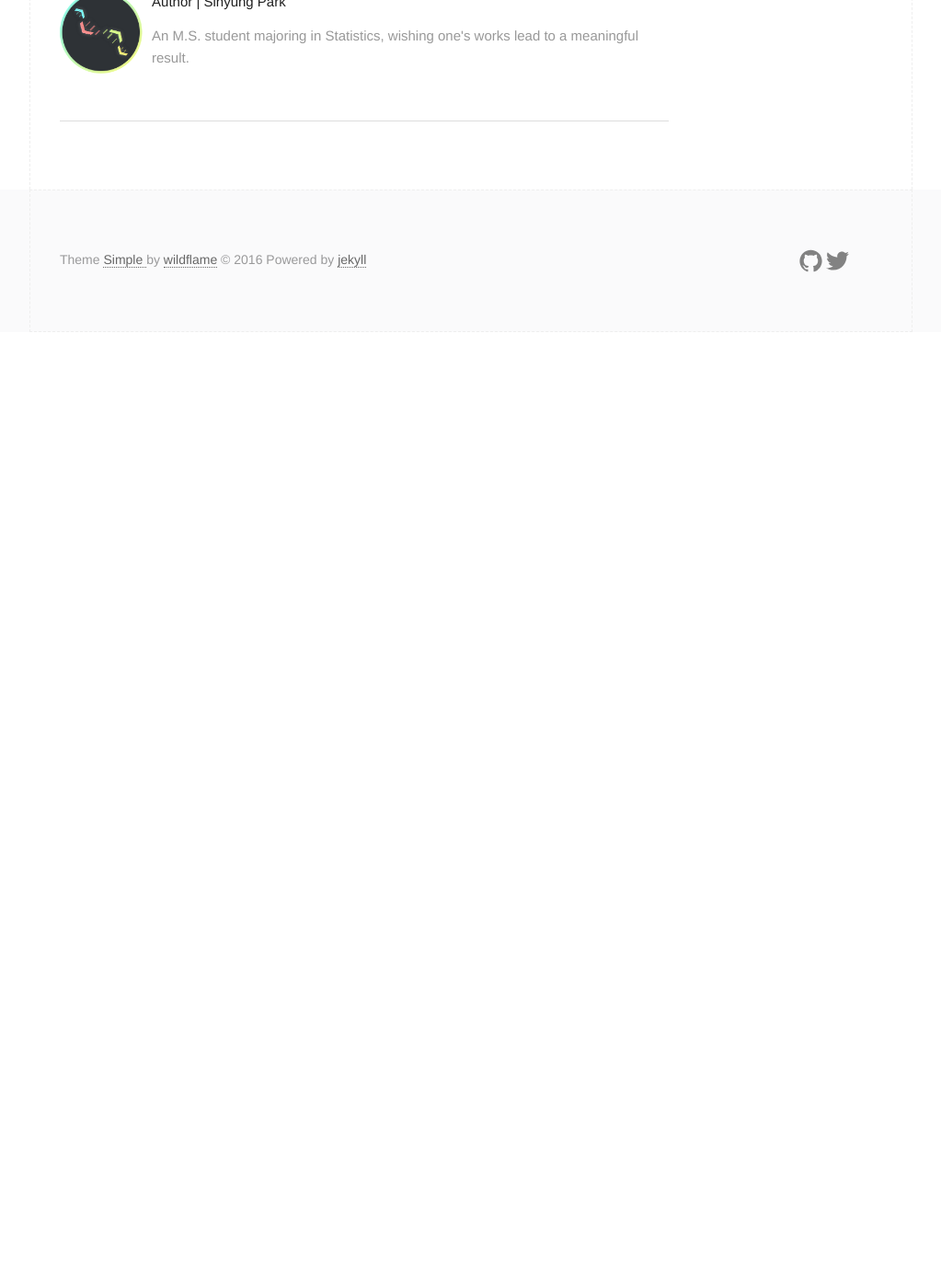
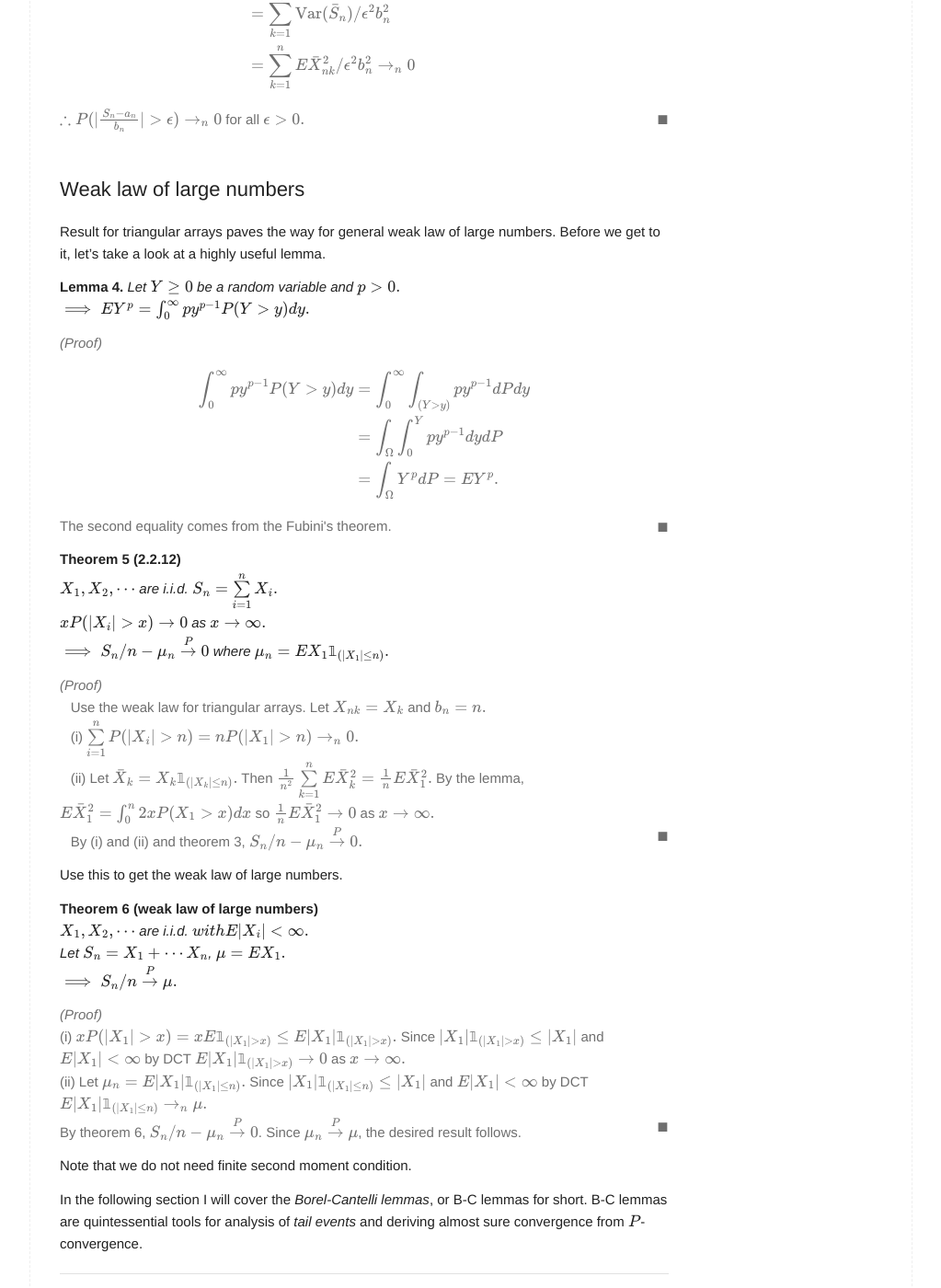
Before and after one commit to naturale0/naturale0.github.io, a Jekyll site: the page built from _posts/2020-12-20-[PTE] 2.2 WLLN.md, in a window 1280 px wide and 1400 px high, scrolled down 2128 px. Shown: the whole window at 92% size, without its empty margins (128-1151 px from the left). Built offline with Jekyll 4.4.1, drawn with Linux system fonts in a browser that asks for light colours; formulas are drawn with MathJax 3; comment, search, counter and statistics services are not loaded; before the commit the page ends 2489 px from its top, so only the background shows below that; some of the changed text lies outside the part shown.

Commit message:
post PTE 2.2

```diff
--- a/_posts/2020-12-20-[PTE] 2.2 WLLN.md
+++ b/_posts/2020-12-20-[PTE] 2.2 WLLN.md
@@ -5,7 +5,7 @@ date:   2020-12-20 14:50:00 +0900
 categories: [probability]
 ---
 
-We say a random variable $X_n$ **converges in probability** to another random variable $X$ and write $X_n \overset{P}{\to} X$ if $\lim_n P(\|X_n - X\| > \epsilon) = 0$ for all $\epsilon >0.$ We can also define convergence in probability to a constant by letting $X = c\in\mathbb{R}$. $X_n \overset{L^p}{\to} X$ with $p > 0$ implies $X_n \overset{P}{\to} X$ by [Markov-Chebyshev inequality](https://naturale0.github.io/probability/PTE-1.5-Convergence-theorems-and-inequalities) with $\varphi(x) = \|x\|^p$.[^1]
+We say a random variable $X_n$ **converges in probability** (or $P$-converges) to another random variable $X$ and write $X_n \overset{P}{\to} X$ if $\lim_n P(\|X_n - X\| > \epsilon) = 0$ for all $\epsilon >0.$ We can also define convergence in probability to a constant by letting $X = c\in\mathbb{R}$. $X_n \overset{L^p}{\to} X$ with $p > 0$ implies $X_n \overset{P}{\to} X$ by [Markov-Chebyshev inequality](https://naturale0.github.io/probability/PTE-1.5-Convergence-theorems-and-inequalities) with $\varphi(x) = \|x\|^p$.[^1]
 
 Week law of large numbers is about convergence of the sample mean of independent random variables to their expectation in probability. In this section, we cover variants of the week law of large numbers (WLLN), from the simplest $L^2$-WLLN to the most powerful form which only requires $L^1$ condition. <br><br>
 
@@ -68,11 +68,75 @@ Define $\bar X_{nk} := X_{nk} \mathbb{1}_{(|X_{nk}| \le b_n)}.$<br>
 (ii) $\frac{1}{b_n^2} \sum_{k=1}^n E\bar X_{nk}^2 \to_n 0.$ <br>
 $\implies \frac{S_n - a_n}{b_n} \overset{P}{\to} 0$, where $a_n = \sum_{k=1}^n E\bar X_{nk}.$
 </div>
+<div class="proof"><br>
+Let $\bar S_n = \bar X_{n1} + \cdots + \bar X_{nn}$ so that $a_n = E\bar S_n.$ Then for an arbitrary $\epsilon>0$, $P( |\frac{S_n - a_n}{b_n}|  > \epsilon) \le \underbrace{P(S_n \ne \bar S_n)}_\text{(i)} + \underbrace{P(|\frac{\bar S_n - a_n}{b_n}| > \epsilon)}_\text{(ii)}.$<br>
+For the first part,
+$$\begin{align}
+\text{(i)} &\le P(\bigcup\limits_{k=1}^n \{X_{nk} \ne \bar X_{nk}\}) \le \sum\limits_{k=1}^n P(X_{nk} \ne \bar X_{nk}) \\
+  & = \sum\limits_{k=1}^n P(|X_{nk}| > b_n) \to_n 0
+\end{align}
+$$
+and for the latter,
+$$
+\begin{align}
+\text{(ii)} &\le E(\frac{\bar S_n - a_n}{b_n})^2 / \epsilon^2 \le \text{Var}(\bar S_n) / \epsilon^2b_n^2 \\
+  &= \sum\limits_{k=1}^n \text{Var}(\bar S_n) / \epsilon^2b_n^2 \\
+  &= \sum\limits_{k=1}^n E\bar X_{nk}^2 / \epsilon^2b_n^2 \to_n 0
+\end{align}
+$$
+$\therefore P(|\frac{S_n - a_n}{b_n}| > \epsilon) \to_n 0$ for all $\epsilon >0.$
+</div><br>
+
+## Weak law of large numbers
+Result for triangular arrays paves the way for general weak law of large numbers. Before we get to it, let's take a look at a highly useful lemma.
+
+<div class="lemma">
+Let $Y \ge 0$ be a random variable and $p>0.$<br>
+$\implies EY^p = \int_0^\infty py^{p-1} P(Y > y) dy.$
+</div>
+<div class="proof"><br>
+$$
+\begin{align}
+\int_0^\infty py^{p-1} P(Y > y) dy
+  &= \int_0^\infty \int_{(Y>y)} py^{p-1} dP dy \\
+  &= \int_\Omega \int_0^Y py^{p-1} dy dP \\
+  &= \int_\Omega Y^p dP = EY^p.
+\end{align}
+$$
+The second equality comes from the Fubini's theorem.
+</div>
+
+<div class="theorem" text="2.2.12">
+$X_1,X_2,\cdots$ are i.i.d. $S_n = \sum\limits_{i=1}^n X_i.$<br>
+$x P(|X_i| > x) \to 0$ as $x \to \infty.$<br>
+$\implies S_n/n - \mu_n \overset{P}{\to} 0$ where $\mu_n = EX_1 \mathbb{1}_{(|X_1|\le n)}.$
+</div>
+<div class="proof"><br>
+&ensp;
+Use the weak law for triangular arrays. Let $X_{nk} = X_k$ and $b_n = n.$<br>
+&ensp; (i) $\sum\limits_{i=1}^n P(|X_i| > n) = n P(|X_1| > n) \to_n 0.$<br>
+&ensp; (ii) Let $\bar X_k = X_k\mathbb{1}_{(|X_k|\le n)}.$ Then $\frac{1}{n^2} \sum\limits_{k=1}^n E\bar X_k^2 = \frac{1}{n} E\bar X_1^2.$ By the lemma, $E\bar X_1^2 = \int_0^n 2xP(X_1 > x) dx$ so $\frac{1}{n} E\bar X_1^2 \to 0$ as $x\to\infty.$<br>
+&ensp; By (i) and (ii) and theorem 3, $S_n/n - \mu_n \overset{P}{\to} 0.$
+</div>
 
 
-<br>
-## Weak law of large numbers
-(tbd)
+Use this to get the weak law of large numbers.
+
+<div class="theorem" text="weak law of large numbers">
+$X_1, X_2, \cdots$ are i.i.d. $with E|X_i| < \infty.$ <br>
+Let $S_n = X_1 + \cdots X_n$, $\mu = EX_1.$<br>
+$\implies S_n/n \overset{P}{\to} \mu.$
+</div>
+<div class="proof"><br>
+(i) $x P(|X_1| > x) = x E\mathbb{1}_{(|X_1| > x)} \le E|X_1|\mathbb{1}_{(|X_1| > x)}.$ Since $|X_1|\mathbb{1}_{(|X_1| > x)} \le |X_1|$ and $E|X_1| < \infty$ by DCT $E|X_1|\mathbb{1}_{(|X_1| > x)} \to 0$ as $x\to\infty.$<br>
+(ii) Let $\mu_n = E|X_1|\mathbb{1}_{(|X_1| \le n)}.$ Since $|X_1|\mathbb{1}_{(|X_1| \le n)} \le |X_1|$ and $E|X_1| < \infty$ by DCT $E|X_1|\mathbb{1}_{(|X_1| \le n)} \to_n \mu.$<br>
+By theorem 6, $S_n/n - \mu_n \overset{P}{\to} 0$. Since $\mu_n \overset{P}{\to} \mu$, the desired result follows.
+</div>
+
+
+Note that we do not need finite second moment condition.
+
+In the following section I will cover the *Borel-Cantelli lemmas*, or B-C lemmas for short. B-C lemmas are quintessential tools for analysis of *tail events* and deriving almost sure convergence from $P$-convergence.
 
 ---
 
@@ -81,3 +145,4 @@ $\implies \frac{S_n - a_n}{b_n} \overset{P}{\to} 0$, where $a_n = \sum_{k=1}^n E
 This post series is based on the textbook *Probability: Theory and Examples*, 5th edition (Durrett, 2019) and the lecture at Seoul National University, Republic of Korea (instructor: Prof. Johan Lim).
 
 [^1]: Relationship between $L^p$ convergence, convergence in probability, almost sure convergence will be covered later in detail.
+[^2]: independent and identically distributed.
```
Also changed, not shown: 2 other files.
